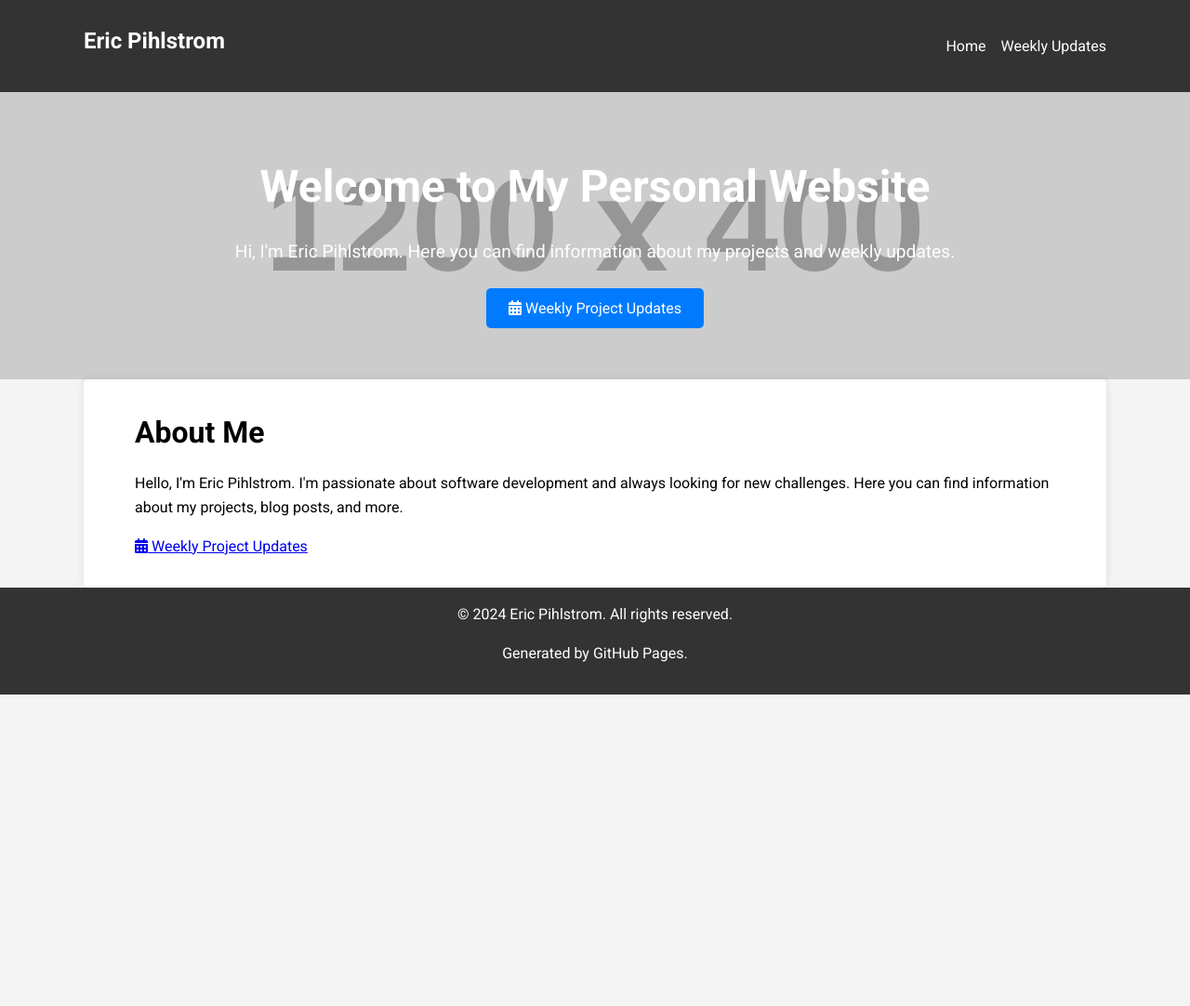
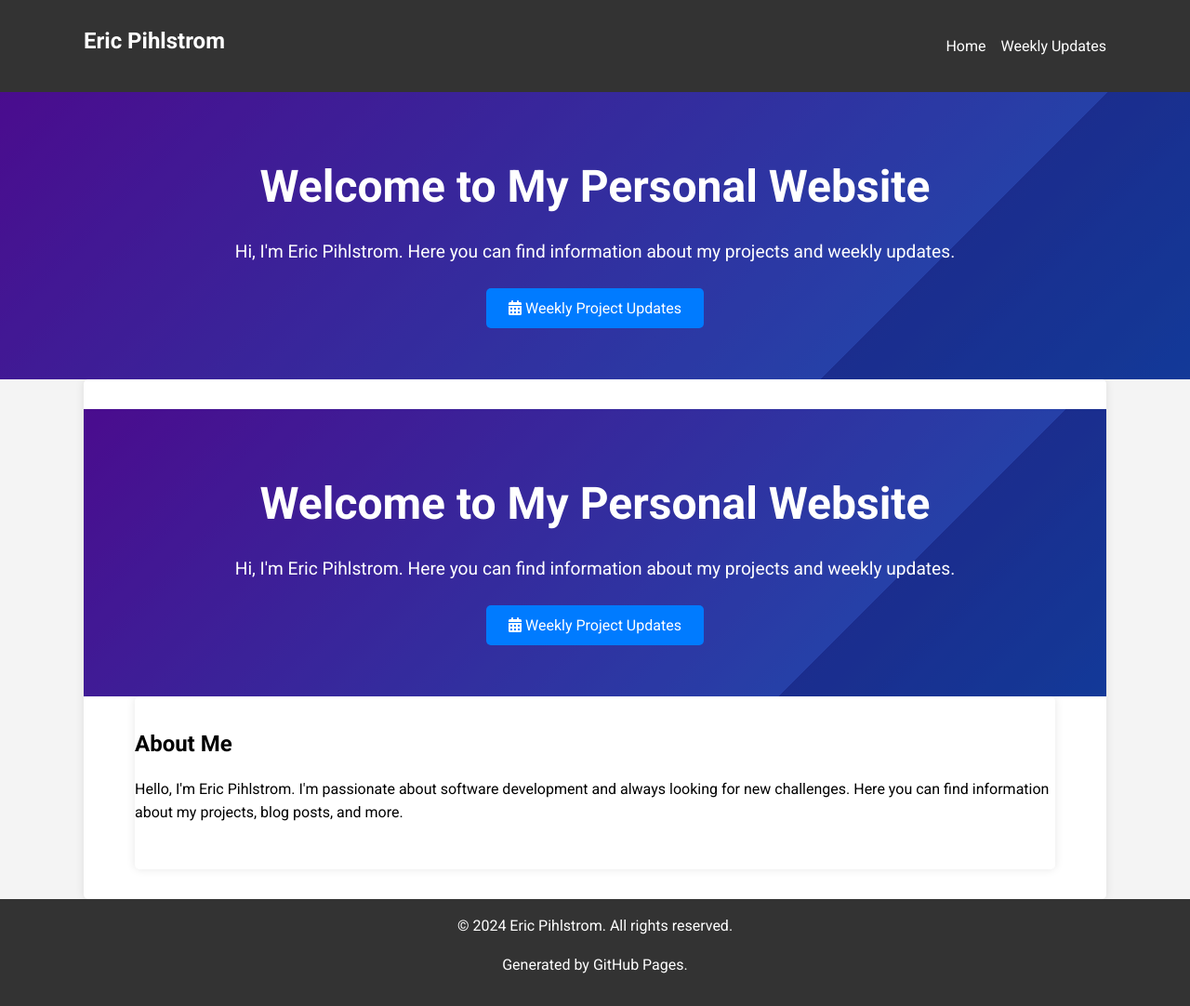
Before and after one commit to EricPihlstrom/EricPihlstrom.github.io, a Jekyll site: the page built from index.html, in a window 1280 px wide. Shown: the whole page at 93% size. Built offline with Jekyll 4.4.1, drawn with Linux system fonts in a browser that asks for light colours; nearby versions of some CDN libraries; before the commit the page ends 900 px from its top, so only the background shows below that.

Commit message:
More updates

```diff
--- a/assets/css/style.css
+++ b/assets/css/style.css
@@ -45,13 +45,33 @@
 }
 
 .hero {
-    background: url('https://via.placeholder.com/1200x400') no-repeat center center/cover;
+    background: linear-gradient(135deg, #6a11cb 0%, #2575fc 100%);
     color: #fff;
     padding: 4rem 0;
     text-align: center;
+    position: relative;
+    overflow: hidden;
+}
+
+.hero::before,
+.hero::after {
+    content: '';
+    position: absolute;
+    width: 100%;
+    height: 100%;
+    top: 0;
+    left: 0;
+    background: rgba(0, 0, 0, 0.3);
+}
+
+.hero::after {
+    background: linear-gradient(135deg, transparent 75%, rgba(0, 0, 0, 0.3) 75%);
+    mix-blend-mode: overlay;
 }
 
 .hero .container {
+    position: relative;
+    z-index: 1;
     max-width: 800px;
     margin: 0 auto;
 }
--- a/index.html
+++ b/index.html
@@ -4,8 +4,14 @@
 description: Welcome to my website!
 ---
 
-<div class="container">
+<section class="hero">
+    <div class="container">
+        <h1>Welcome to My Personal Website</h1>
+        <p>Hi, I'm Eric Pihlstrom. Here you can find information about my projects and weekly updates.</p>
+        <a href="{{ '/weeklyUpdates' | relative_url }}" class="btn btn-primary"><i class="fas fa-calendar-alt"></i> Weekly Project Updates</a>
+    </div>
+</section>
+<section class="content container">
     <h1>About Me</h1>
     <p>Hello, I'm Eric Pihlstrom. I'm passionate about software development and always looking for new challenges. Here you can find information about my projects, blog posts, and more.</p>
-    <a href="{{ '/weeklyUpdates' | relative_url }}" class="btn btn-primary"><i class="fas fa-calendar-alt"></i> Weekly Project Updates</a>
-</div>
+</section>
```
